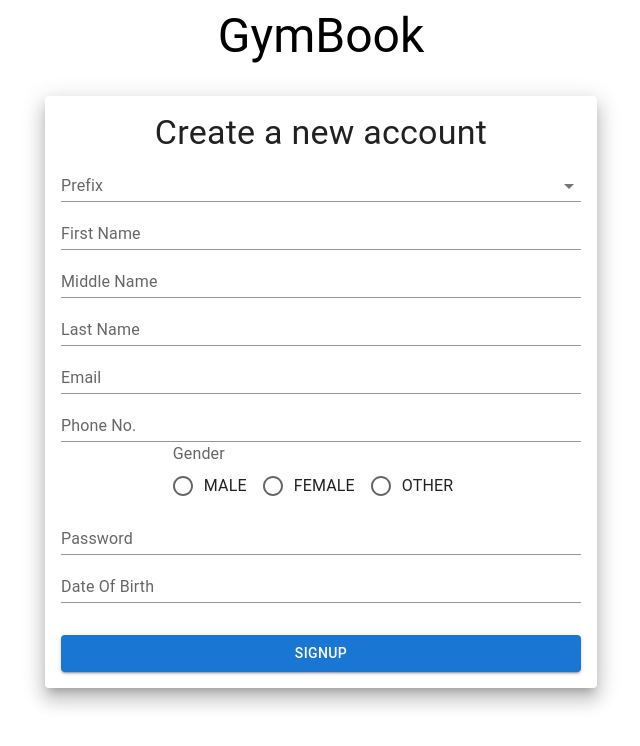
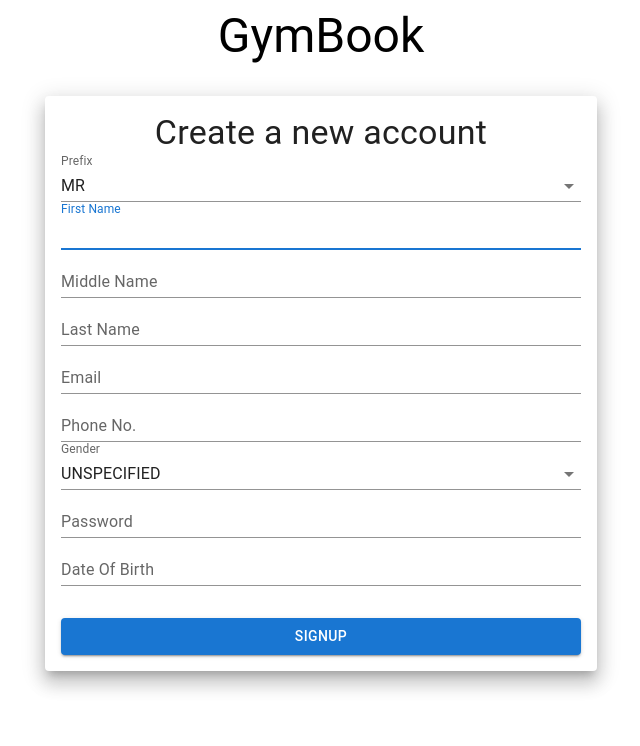
Before and after one commit to AJ5154/gym-management-system, a React (Vite) app: page / in a window 1280 px wide. Shown: the top 746 px of the page, without its empty margins (319-959 px from the left). Built offline with nearby package versions, Linux system fonts and the light colour scheme.

Commit message:
fix sign form

```diff
--- a/src/Components/LoginSignup/Signup.tsx
+++ b/src/Components/LoginSignup/Signup.tsx
@@ -2,13 +2,9 @@ import {
     Button,
     Container,
     FormControl,
-  FormControlLabel,
-  FormLabel,
     InputLabel,
     MenuItem,
     Paper,
-  Radio,
-  RadioGroup,
     Select,
     TextField,
     Typography,
@@ -58,7 +54,7 @@ interface IFieldProps {
   };
 }
 
-const Signup = (props: SignupProps) => {
+const Signup = () => {
   const formik = useFormik({
     initialValues: {
       firstName: "",
@@ -68,8 +64,8 @@ const Signup = (props: SignupProps) => {
       password: "",
       dateOfBirth: "",
       middleName: "",
-      gender: "",
-      prefix: "",
+      gender: GenderEnum.UNSPECIFIED,
+      prefix: PrefixEnum.MR,
     },
     validationSchema: Yup.object().shape({
       firstName: Yup.string().required("First Name is required"),
@@ -97,6 +93,7 @@ const Signup = (props: SignupProps) => {
     }),
     onSubmit: async () => {
       console.log(formik.values);
+
       await postSignupData(formik.values);
       formik.handleReset(null);
     },
@@ -159,6 +156,7 @@ const Signup = (props: SignupProps) => {
                 label="First Name"
                 variant="standard"
                 fullWidth
+                autoFocus
                 sx={{ mx: "auto" }}
                 error={meta.touched && meta.error ? true : false}
                 helperText={meta.touched && meta.error ? meta.error : ""}
@@ -215,35 +213,19 @@ const Signup = (props: SignupProps) => {
           </Field>
           <Field name="gender">
             {({ field, meta }: IFieldProps) => (
-              <FormControl>
-                <FormLabel id="demo-row-radio-buttons-group-label">
-                  Gender
-                </FormLabel>
-                <RadioGroup
-                  row
+              <FormControl variant="standard" fullWidth>
+                <InputLabel id="demo-simple-select-label">Gender</InputLabel>
+                <Select
                   {...field}
-                  aria-labelledby="demo-row-radio-buttons-group-label"
-                  name="row-radio-buttons-group"
+                  labelId="demo-simple-select-label"
+                  id="demo-simple-select"
+                  label="Prefix"
                 >
-                  <FormControlLabel
-                    value={GenderEnum.MALE}
-                    control={<Radio />}
-                    label="MALE"
-                  />
-                  <FormControlLabel
-                    value={GenderEnum.FEMALE}
-                    control={<Radio />}
-                    label="FEMALE"
-                  />
-                  <FormControlLabel
-                    value={GenderEnum.OTHER}
-                    control={<Radio />}
-                    label="OTHER"
-                  />
-                </RadioGroup>
-                {meta.touched && meta.error && (
-                  <div className="error">{meta.error}</div>
-                )}
+                  <MenuItem value={GenderEnum.MALE}>MALE</MenuItem>
+                  <MenuItem value={GenderEnum.FEMALE}>FEMALE</MenuItem>
+                  <MenuItem value={GenderEnum.OTHER}>OTHER</MenuItem>
+                  <MenuItem value={GenderEnum.UNSPECIFIED}>UNSPECIFIED</MenuItem>
+                </Select>
               </FormControl>
             )}
           </Field>
@@ -277,7 +259,10 @@ const Signup = (props: SignupProps) => {
             sx={{ mt: 4 }}
             fullWidth
             type="submit"
-            onClick={() => formik.handleSubmit()}
+            onClick={(e) => {
+              e.preventDefault();
+              formik.handleSubmit();
+            }}
           >
             Signup
           </Button>
```
Lines whose indentation alone changed are shown as unchanged.
